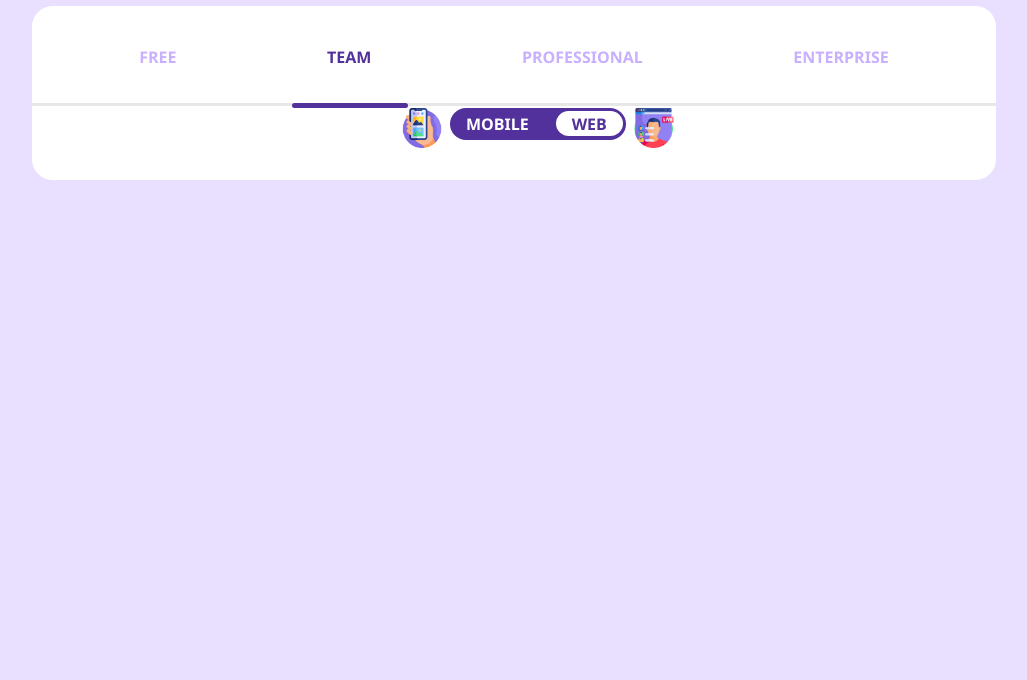
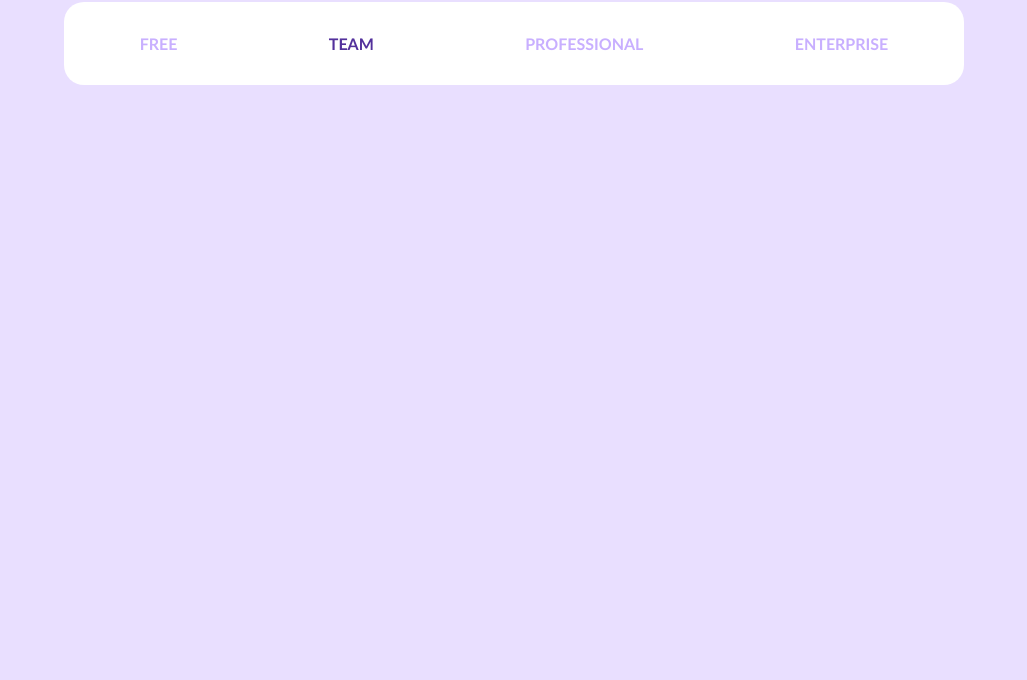
Before and after one commit to TaiwoOluwaseyi/Cost-Estimator, a plain HTML site: page index.html in a window 1280 px wide. Shown: the part 120-800 px from the top of the page, without its empty margins (126-1153 px from the left). Drawn offline with Linux system fonts and the light colour scheme.

Commit message:
another commit

```diff
--- a/index.html
+++ b/index.html
@@ -6,6 +6,7 @@
     <link rel="stylesheet" href="./style.css">
     <title>Cost Estimator</title>
 </head>
+
 <body>
     <h1>Estimate Your Cost</h1>
     <div class="container">
@@ -14,17 +15,11 @@
             <p class="active">Team</p>
             <p>Professional</p>
             <p>Enterprise</p>
-        </div>
-        <div class="line"></div>
-        <div class="toggle-wrapper">
-        <img src="./images/icon1.png" alt="">
-        <div class="toggle">
-            <span>Mobile</span>
-            <span>Web</span>
-        </div>
-        <img src="./images/icon2.png" alt="">
+
         </div>
     </div>
 
+
+
 </body>
 </html>
--- a/style.css
+++ b/style.css
@@ -1,16 +1,16 @@
 body {
     background-color: rgb(233, 223, 255);
-    font-family: 'Segoe UI', Tahoma, Geneva, Verdana, sans-serif;
+    font-family: 'Trebuchet MS', 'Lucida Sans Unicode', 'Lucida Grande', 'Lucida Sans', Arial, sans-serif;
     display: flex;
     flex-direction: column;
     align-items: center;
     justify-content: center;
-    padding: 2rem;
+    padding: 32px;
     color: rgb(44, 44, 44);
 }
 
 h1 {
-    color: rgb(83, 49, 156);
+    color: rgb(83, 49, 156)
 }
 
 .container {
@@ -21,14 +21,10 @@ h1 {
     flex-direction: column;
     justify-content: center;
     align-items: center;
-    border-radius: 1.3rem;
-    padding: 0 2rem 2rem 2rem;
-    position: relative;
+    border-radius: 20px;
 }
 
-
 .tabs {
-    /* border: 1px solid red; */
     display: flex;
     flex-direction: row;
     width: 100%;
@@ -36,11 +32,10 @@ h1 {
     text-transform: uppercase;
     font-weight: bold;
     color: rgb(200, 175, 255);
-    padding: 1rem;
 }
 
 .tabs p {
-    padding: 0.5rem;
+padding: 16px;
 }
 
 .tabs p:hover {
@@ -48,63 +43,6 @@ h1 {
     cursor: pointer;
 }
 
-.tabs p.active {
+.tabs  p.active {
     color: rgb(83, 49, 156);
 }
-
-.line {
-    height: 3px;
-    background-color: rgb(231, 231, 231);
-    width: 100%;
-    top: 6.1rem;
-    position: absolute;
-}
-
-.tabs .active::before {
-    content: "";
-    width: 12%;
-    border-radius: 0.7rem;
-    height: 0.3rem;
-    background-color: rgb(83,49, 156);
-    position: absolute;
-    bottom: 4.5rem;
-    z-index: 2;
-    left: 27%;
-}
-
-.toggle-wrapper {
-    display: flex;
-    margin-left: 3rem;
-    /* padding-top: 5rem; */
-}
-
-.toggle-wrapper img {
-    height: 2.5rem;
-    margin: 0 0.5rem;
-}
-
-.toggle {
-    background-color: rgb(83, 49, 156);
-    height: 2rem;
-    width: 11rem;
-    border-radius: 1.2rem;
-    display: flex;
-    justify-content: space-between;
-    padding: 0 0.2rem 0 1rem;
-    box-sizing: border-box;
-    align-items: center;
-    text-transform: uppercase;
-    font-weight: bold;
-}
-
-
-.toggle span:first-of-type {
-    color: #fff;
-}
-
-.toggle span:last-of-type {
-    background-color: #fff;
-    color: rgb(83,49, 156);
-    padding: 0.1rem 1rem;
-    border-radius: 1.4rem;
-}
```
